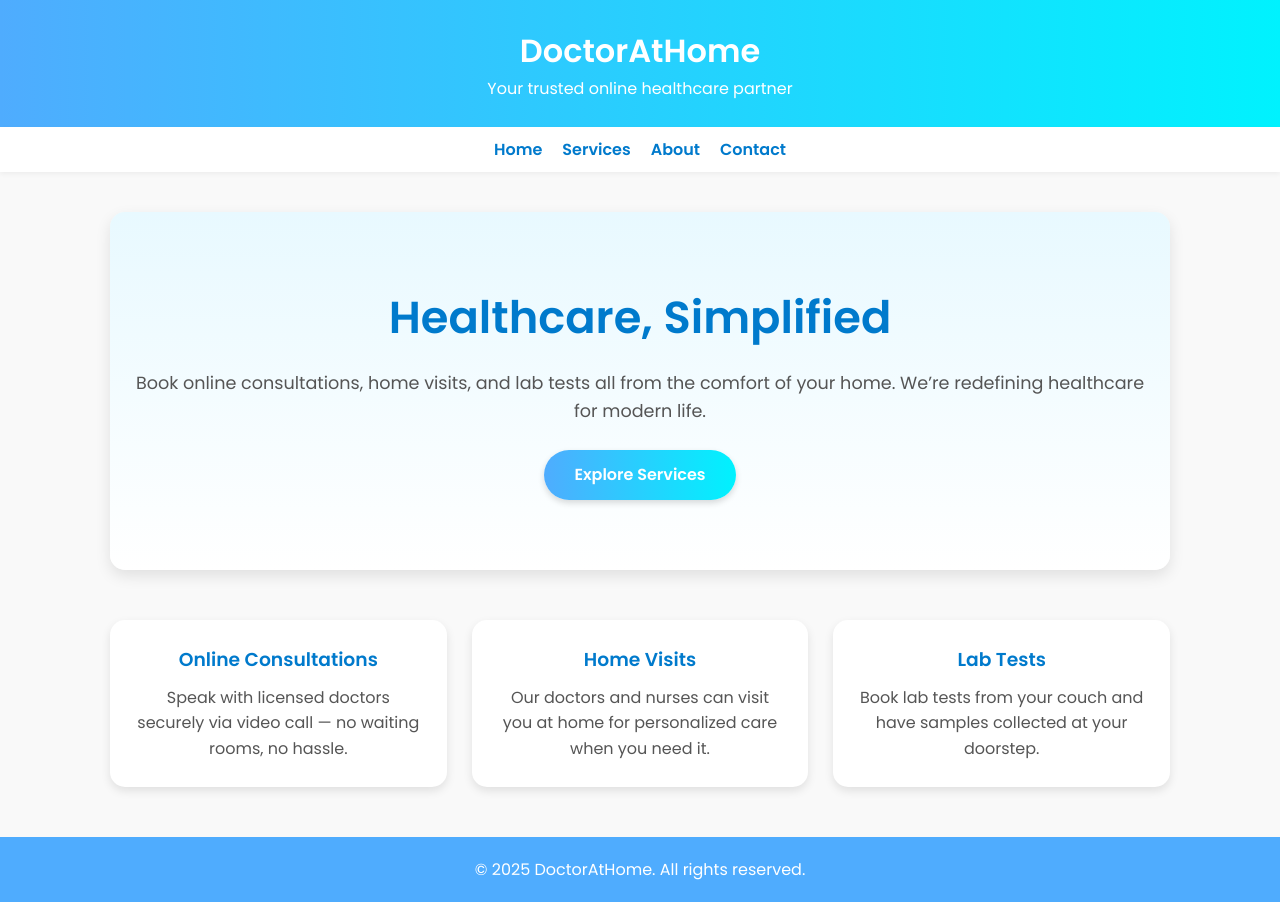
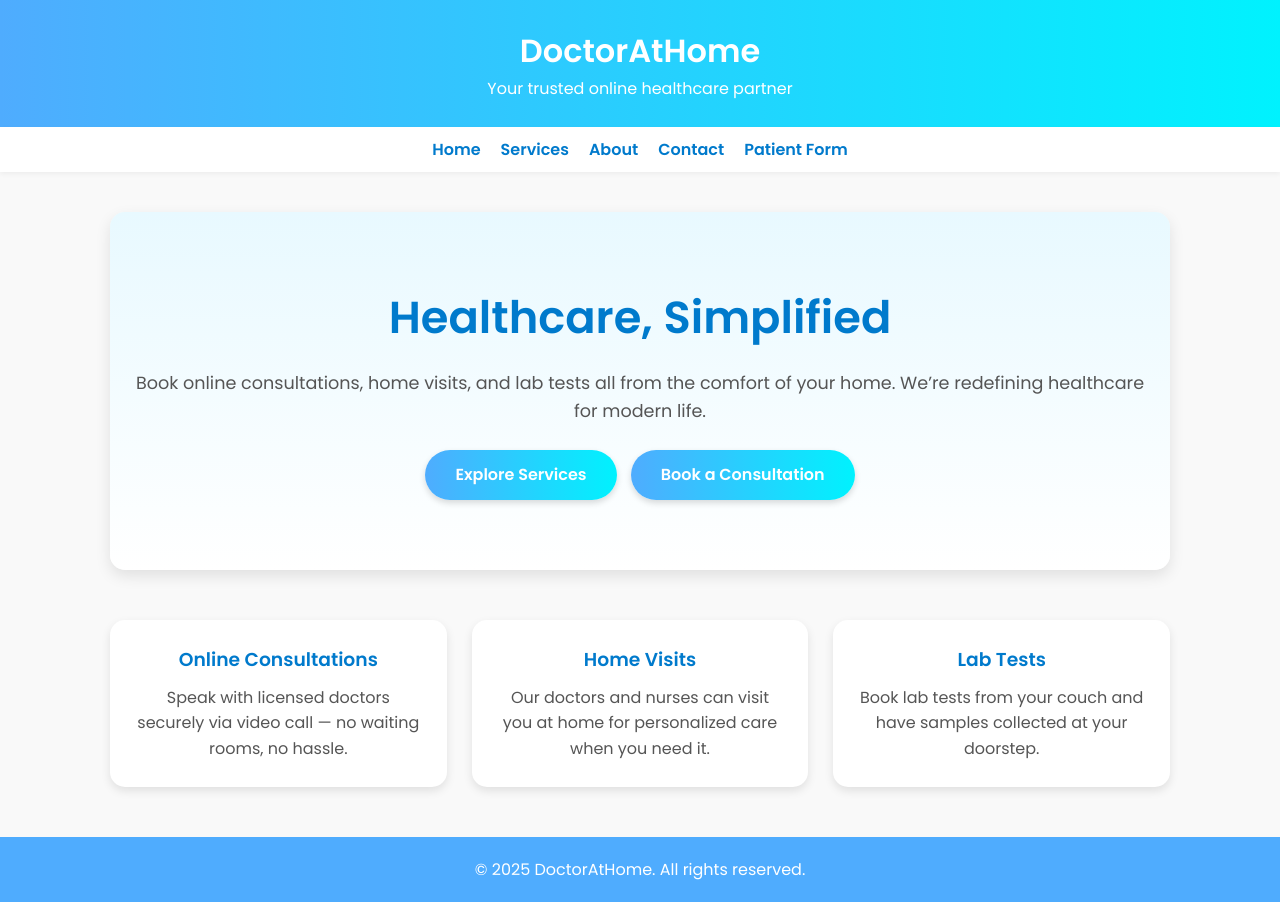
Before and after one commit to mjaskaran653/docathome-intro, a website: page public/index.html in a window 1280 px wide. Drawn offline with Linux system fonts and the light colour scheme.

Commit message:
Update index.html

```diff
--- a/public/index.html
+++ b/public/index.html
@@ -19,6 +19,7 @@
     <a href="services.html">Services</a>
     <a href="about.html">About</a>
     <a href="contact.html">Contact</a>
+    <a href="patient-form.html">Patient Form</a> <!-- ✅ Added -->
   </nav>
 
   <div class="container">
@@ -26,6 +27,7 @@
       <h1>Healthcare, Simplified</h1>
       <p>Book online consultations, home visits, and lab tests all from the comfort of your home. We’re redefining healthcare for modern life.</p>
       <a href="services.html" class="btn">Explore Services</a>
+      <a href="patient-form.html" class="btn" style="margin-left:10px;">Book a Consultation</a> <!-- ✅ New button -->
     </section>
 
     <div class="cards">
```
